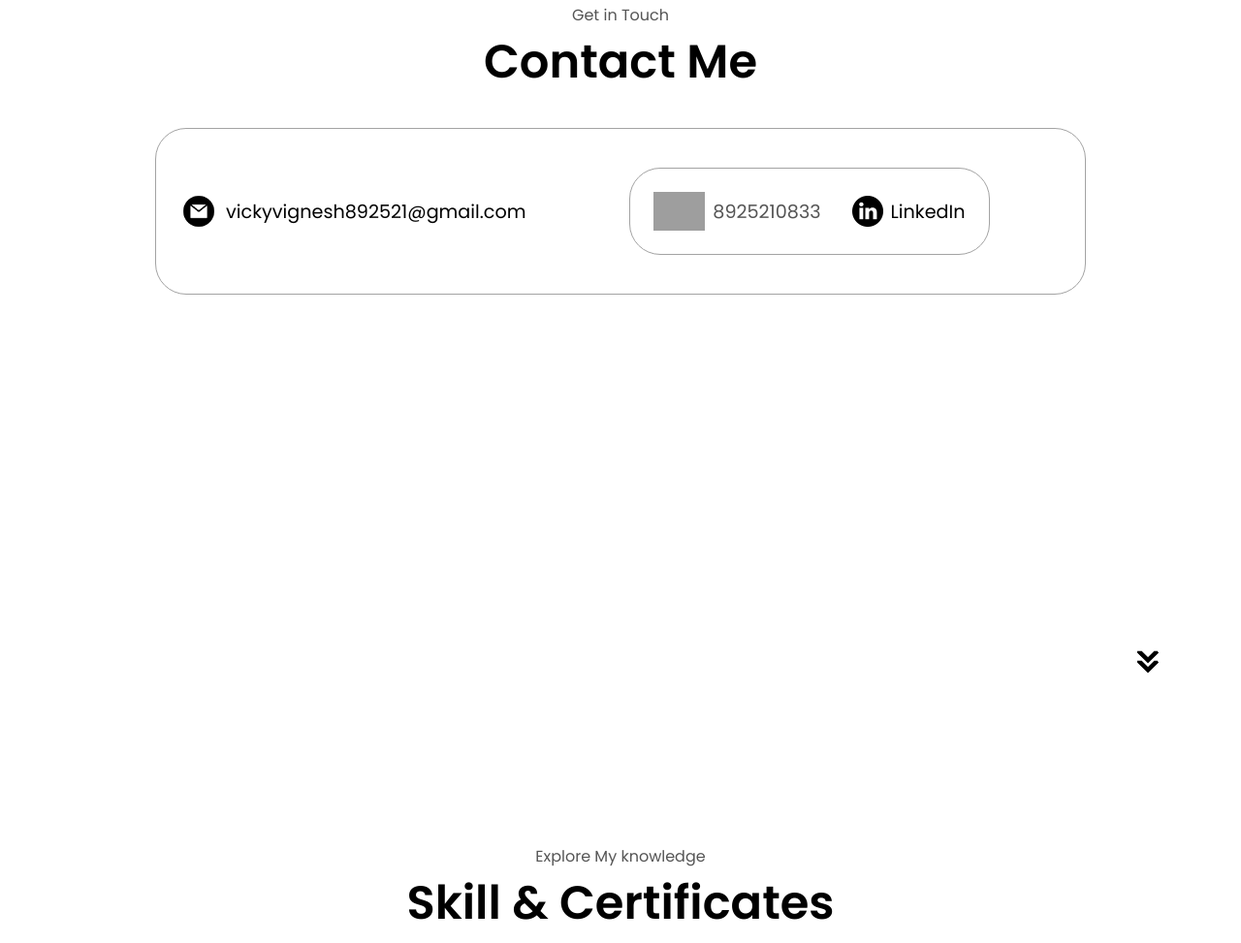
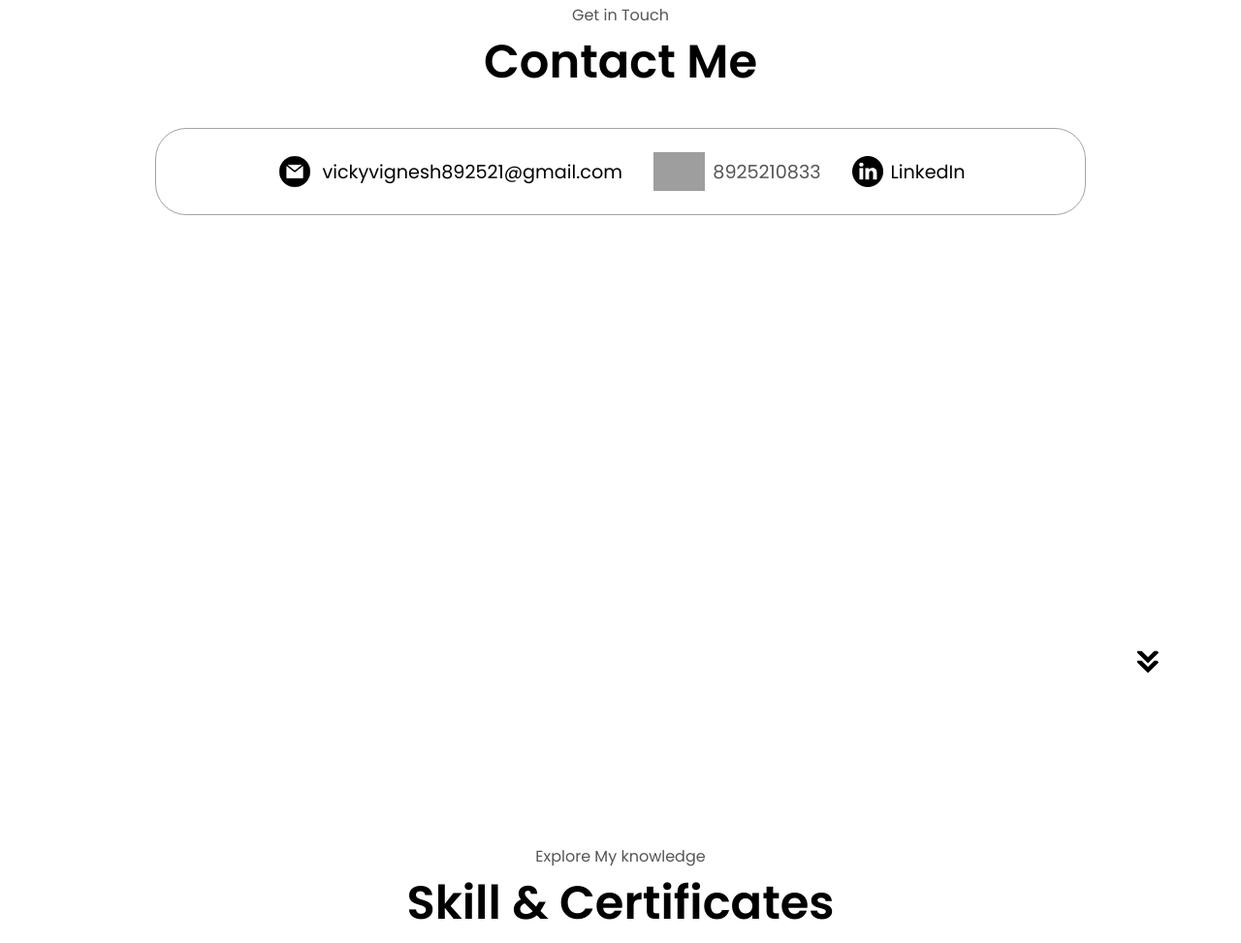
Before and after one commit to Buddyvicky/VigneshPortfolio, a plain HTML site: page index.html in a window 1280 px wide. Shown: the part 3321-4294 px from the top of the page at 97% size. Drawn offline with nearby package versions, Linux system fonts and the light colour scheme; grey boxes are pictures that could not be loaded.

Commit message:
Update index.html

```diff
--- a/index.html
+++ b/index.html
@@ -203,7 +203,6 @@
       />
       <p><a href="mailto:vickyvignesh892521@gmail.com">vickyvignesh892521@gmail.com</a></p>
     </div>
-    <div class="contact-info-upper-container">
     <div class="contact-info-container">
       <img
         src="https://png.pngtree.com/png-vector/20230213/ourmid/pngtree-circle-phone-call-icon-in-black-color-png-image_6596895.png"
```
